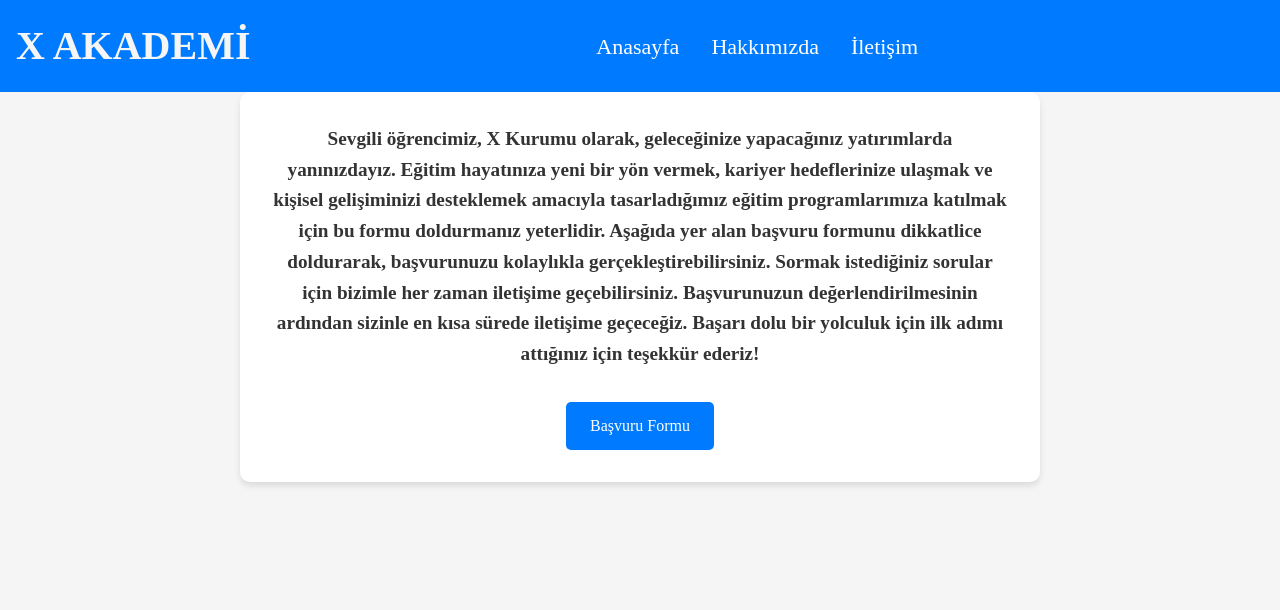
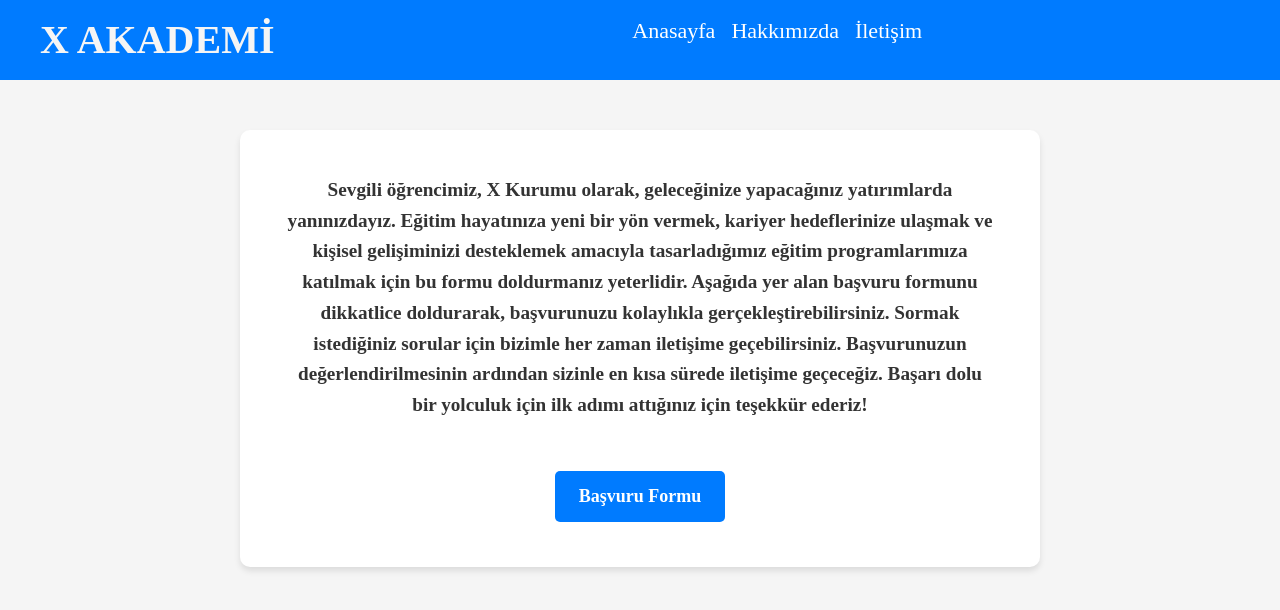
Before and after one commit to ecesemabekdemir/ogrenciKayitFormu, a Next.js app: page / in a window 1280 px wide. Shown: the top 610 px of the page. Built offline with nearby package versions, Linux system fonts and the light colour scheme.

Commit message:
css düzenlemesi yapıldı

```diff
--- a/app/globals.css
+++ b/app/globals.css
@@ -53,6 +53,7 @@ p, h1, h2, h3, h4, h5, h6 {
 }
 
 .mainPage {
+  margin: 0 auto;
   display: flex;
   justify-content: center;
   align-items: center;
@@ -61,7 +62,7 @@ p, h1, h2, h3, h4, h5, h6 {
 
 .main {
   background-color: #fff;
-  padding: 2rem;
+  padding: 45px;
   border-radius: 10px;
   box-shadow: 0 4px 6px rgba(0, 0, 0, 0.1);
   max-width: 800px;
@@ -72,12 +73,13 @@ p, h1, h2, h3, h4, h5, h6 {
   font-size: 1.2rem;
   color: #333;
   line-height: 1.6;
-  margin-bottom: 2rem; /* Başlık ile buton arası boşluk */
+  margin-bottom: 50px;
 }
 
 .main button {
-  padding: 0.75rem 1.5rem;
-  font-size: 1rem;
+  padding:12px 24px;
+  font-size: 18px;
+  font-weight: bold;
   color: #fff;
   background-color: #007bff;
   border: none;
@@ -98,9 +100,10 @@ p, h1, h2, h3, h4, h5, h6 {
   display: flex;
   justify-content: space-between;
   align-items: center;
-  padding-inline: 20px;
+  padding-inline: 40px;
   background-color: #007bff;
-  padding: 1rem;
+  padding-block: 10px;
+  margin-bottom: 50px;
   h1 {
     font-size: 40px;
     color: #f5f5f5;
@@ -110,18 +113,20 @@ p, h1, h2, h3, h4, h5, h6 {
 .nav ul {
   list-style: none;
   display: flex;
+  align-items: center;
+  gap: 16px;
   justify-content: center;
-  margin: 0;
-  padding: 0;
+
 }
 
 .nav ul li {
-  margin: 0 1rem;
   font-size: 22px;
   color: white;
   cursor: pointer;
+  margin-bottom: 20px;
 }
 
 .nav ul li:hover {
+  margin-bottom: 20px;
   text-decoration: underline;
 }
```
